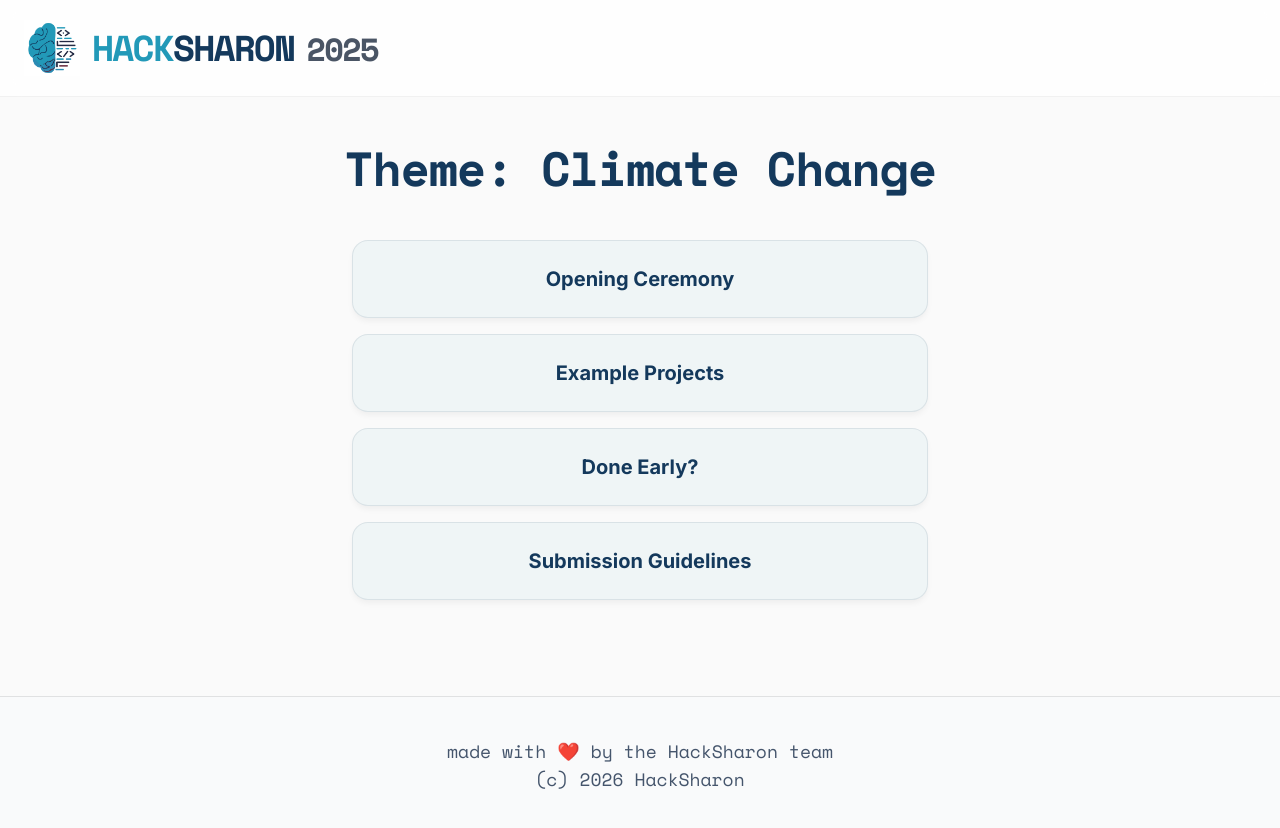
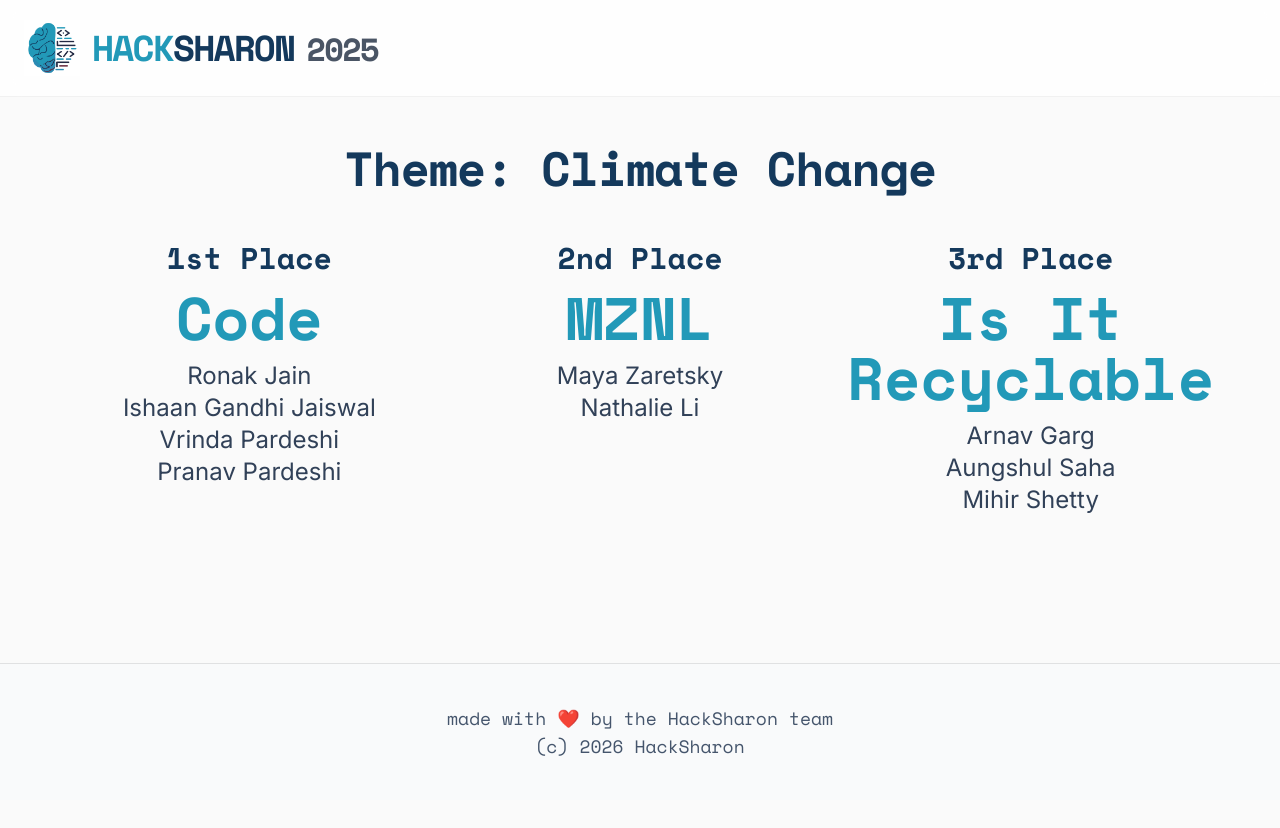
Before and after one commit to hacksharon/hacksharon-2026, a Next.js app: page /archive/2025 in a window 1280 px wide. Shown: the top 828 px of the page. After the commit the page ends 800 px from the top, so only its background shows below. Built offline with nearby package versions, Linux system fonts and the light colour scheme.

Commit message:
First attempt at archive page design

```diff
--- /dev/null
+++ b/src/app/archive/2025/layout.tsx
@@ -0,0 +1,14 @@
+import type { Metadata } from "next";
+
+export const metadata: Metadata = {
+    title: "HackSharon 2025",
+    description: "A beginner-friendly hackathon open to all Sharon students.",
+};
+
+export default function Archive2025Layout({
+    children,
+}: {
+    children: React.ReactNode;
+}) {
+    return <>{children}</>;
+}
--- a/src/app/archive/2025/page.tsx
+++ b/src/app/archive/2025/page.tsx
@@ -1,7 +1,7 @@
 "use client";
 
+import { List } from "lucide-react";
 import Image from "next/image";
-import Link from "next/link";
 
 const Logo = ({ size = "text-xl" }: { size?: string }) => (
     <div
@@ -13,7 +13,7 @@ const Logo = ({ size = "text-xl" }: { size?: string }) => (
     </div>
 );
 
-const Nav = () => (
+const Header = () => (
     <nav className="fixed top-0 w-full z-50 glass-nav">
         <div className="max-w-7xl mx-auto px-6 h-24 flex items-center justify-between">
             <div className="flex items-center gap-3">
@@ -32,42 +32,53 @@ const Nav = () => (
     </nav>
 );
 
-const Links = () => {
-    const links = [
-        {
-            href: "",
-            name: "Opening Ceremony",
-        },
-        {
-            href: "",
-            name: "Example Projects",
-        },
-        {
-            href: "",
-            name: "Done Early?",
-        },
-        {
-            href: "",
-            name: "Submission Guidelines",
-        },
-    ];
-
+const Body = () => {
     return (
-        <section id="links" className="my-24 px-6 relative scroll-mt-32">
-            <div className="max-w-2xl mx-auto text-center content-center space-y-6">
+        <section id="body" className="my-24 px-6 relative scroll-mt-32">
+            <div className="max-w-6xl mx-auto text-center content-center space-y-6">
                 <h2 className="font-mono text-3xl sm:text-5xl font-bold mb-12 text-brand-blue tracking-tight">
                     Theme: Climate Change
                 </h2>
-                <div className="flex flex-col gap-4">
-                    {links.map((item, index) => (
-                        <Link
-                            key={index}
-                            href={item.href}
-                            className="w-xl mx-auto glass-card p-6 overflow-hidden rounded-2xl border border-slate-200/50 bg-white/50 cursor-pointer font-bold text-xl text-brand-blue hover:text-brand-teal transition-colors"
-                        >
-                            {item.name}
-                        </Link>
-                    ))}
+                <div className="grid grid-cols-1 md:grid-cols-3 gap-5 w-full">
+                    <div className="col-span-1">
+                        <h3 className="font-mono text-2xl sm:text-3xl text-brand-blue font-bold mb-3">
+                            1st Place
+                        </h3>
+                        <div className="font-mono text-5xl sm:text-6xl text-brand-teal font-bold mb-3">
+                            Code
+                        </div>
+                        <div className="text-1xl sm:text-2xl text-slate-700">
+                            Ronak Jain <br />
+                            Ishaan Gandhi Jaiswal <br />
+                            Vrinda Pardeshi <br />
+                            Pranav Pardeshi
+                        </div>
+                    </div>
+                    <div className="col-span-1">
+                        <h3 className="font-mono text-2xl sm:text-3xl text-brand-blue font-bold mb-3">
+                            2nd Place
+                        </h3>
+                        <div className="font-mono text-5xl sm:text-6xl text-brand-teal font-bold mb-3">
+                            MZNL
+                        </div>
+                        <div className="text-1xl sm:text-2xl text-slate-700">
+                            Maya Zaretsky <br />
+                            Nathalie Li
+                        </div>
+                    </div>
+                    <div className="col-span-1">
+                        <h3 className="font-mono text-2xl sm:text-3xl text-brand-blue font-bold mb-3">
+                            3rd Place
+                        </h3>
+                        <div className="font-mono text-5xl sm:text-6xl text-brand-teal font-bold mb-3">
+                            Is It Recyclable
+                        </div>
+                        <div className="text-1xl sm:text-2xl text-slate-700">
+                            Arnav Garg <br />
+                            Aungshul Saha <br />
+                            Mihir Shetty
+                        </div>
+                    </div>
                 </div>
             </div>
         </section>
@@ -77,10 +88,10 @@ const Links = () => {
 export default function Home() {
     return (
         <main className="min-h-screen flex flex-col">
-            <Nav />
+            <Header />
 
             <div className="flex-1 pt-12">
-                <Links />
+                <Body />
             </div>
 
             <section className="text-center w-full mt-auto">
--- /dev/null
+++ b/src/app/archive/layout.tsx
@@ -0,0 +1,14 @@
+import type { Metadata } from "next";
+
+export const metadata: Metadata = {
+    title: "HackSharon Archive",
+    description: "A beginner-friendly hackathon open to all Sharon students.",
+};
+
+export default function ArchiveLayout({
+    children,
+}: {
+    children: React.ReactNode;
+}) {
+    return <>{children}</>;
+}
--- /dev/null
+++ b/src/app/go/layout.tsx
@@ -0,0 +1,10 @@
+import type { Metadata } from "next";
+
+export const metadata: Metadata = {
+    title: "HackSharon Go",
+    description: "A beginner-friendly hackathon open to all Sharon students.",
+};
+
+export default function GoLayout({ children }: { children: React.ReactNode }) {
+    return <>{children}</>;
+}
--- a/src/app/go/page.tsx
+++ b/src/app/go/page.tsx
@@ -1,5 +1,6 @@
 "use client";
 
+import { motion } from "framer-motion";
 import Image from "next/image";
 import Link from "next/link";
 
@@ -31,43 +32,62 @@ const Nav = () => (
     </nav>
 );
 
+const containerVariants = {
+    hidden: { opacity: 0 },
+    show: {
+        opacity: 1,
+        transition: {
+            staggerChildren: 0.15,
+        },
+    },
+};
+
+const itemVariants = {
+    hidden: { opacity: 0, y: 20 },
+    show: { opacity: 1, y: 0, transition: { duration: 0.5 } },
+};
+
 const Links = () => {
     const links = [
-        {
-            href: "",
-            name: "Opening Ceremony",
-        },
-        {
-            href: "",
-            name: "Example Projects",
-        },
-        {
-            href: "",
-            name: "Done Early?",
-        },
-        {
-            href: "",
-            name: "Submission Guidelines",
-        },
+        { href: "", name: "Opening Ceremony" },
+        { href: "", name: "Example Projects" },
+        { href: "", name: "Done Early?" },
+        { href: "", name: "Submission Guidelines" },
     ];
 
     return (
         <section id="links" className="my-24 px-6 relative scroll-mt-32">
             <div className="max-w-2xl mx-auto text-center content-center space-y-6">
-                <h2 className="font-mono text-3xl sm:text-5xl font-bold mb-12 text-brand-blue">
-                    Quick Links
-                </h2>
-                <div className="flex flex-col gap-4">
+                <motion.div
+                    variants={containerVariants}
+                    initial="hidden"
+                    animate="show"
+                    className="flex flex-col items-center gap-4"
+                >
+                    <motion.h2
+                        initial={{ opacity: 0, y: 20 }}
+                        animate={{ opacity: 1, y: 0 }}
+                        transition={{ delay: 0.1 }}
+                        className="font-mono text-3xl sm:text-5xl font-bold mb-8 text-brand-blue"
+                    >
+                        Quick Links
+                    </motion.h2>
+
                     {links.map((item, index) => (
-                        <Link
+                        <motion.div
                             key={index}
-                            href={item.href}
-                            className="w-xl mx-auto glass-card p-6 overflow-hidden rounded-2xl border border-slate-200/50 bg-white/50 cursor-pointer font-bold text-xl text-brand-blue hover:text-brand-teal transition-colors"
+                            variants={itemVariants}
+                            className="w-full"
                         >
-                            {item.name}
-                        </Link>
+                            <Link
+                                href={item.href}
+                                className="block w-full max-w-xl mx-auto glass-card p-6 overflow-hidden rounded-2xl border border-slate-200/50 bg-white/50 cursor-pointer font-bold text-xl text-brand-blue hover:text-brand-teal transition-colors"
+                            >
+                                {item.name}
+                            </Link>
+                        </motion.div>
                     ))}
-                </div>
+                </motion.div>
             </div>
         </section>
     );
```
